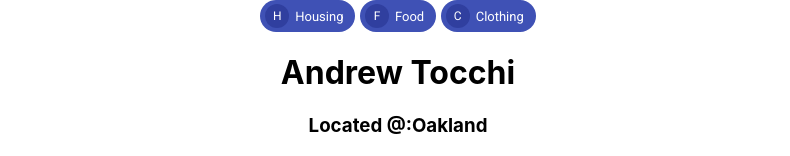
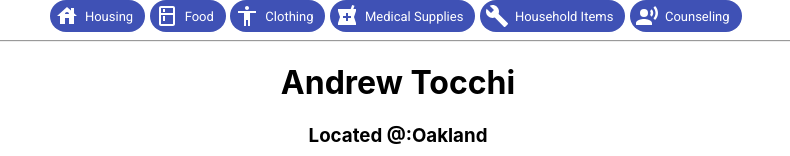
Before and after one commit to Zevubu/refuge-resource, a React (Create React App) app in the folder client/: page / in a window 1280 px wide. Shown: the top 156 px of the page, without its empty margins (242-1032 px from the left). Built offline with nearby package versions, Linux system fonts and the light colour scheme.

Commit message:
--added dummy chips for future catergories along with Icons

```diff
--- a/client/src/App.js
+++ b/client/src/App.js
@@ -6,6 +6,12 @@ import Dummy from './components/dummy'
 
 import Avatar from '@material-ui/core/Avatar';
 import Chip from '@material-ui/core/Chip';
+import HouseIcon from '@material-ui/icons/House';
+import KitchenIcon from '@material-ui/icons/Kitchen';
+import LocalPharmacyIcon from '@material-ui/icons/LocalPharmacy';
+import AccessibilityIcon from '@material-ui/icons/Accessibility';
+import BuildIcon from '@material-ui/icons/Build';
+import RecordVoiceOverIcon from '@material-ui/icons/RecordVoiceOver';
 
 
 function App() {
@@ -22,7 +28,7 @@ function App() {
     roomSize: 2,
     length: '1 month',
     dog: true,
-    cat: true,
+    cat: false,
     med: true,
     food: true,
     clothing: true,
@@ -70,8 +76,8 @@ function App() {
 
 
           <Chip
-          avatar={<Avatar>H</Avatar>}
           label="Housing"
+          icon={<HouseIcon />}
           clickable
           color="primary"
           onClick={handleClick}
@@ -79,8 +85,8 @@ function App() {
           />
           &nbsp;
           <Chip
-          avatar={<Avatar>F</Avatar>}
           label="Food"
+          icon={<KitchenIcon />}
           clickable
           color="primary"
           onClick={handleClick2}
@@ -88,19 +94,47 @@ function App() {
           />
           &nbsp;
           <Chip
-          avatar={<Avatar>C</Avatar>}
+          icon={<AccessibilityIcon />}
           label="Clothing"
           clickable
           color="primary"
           onClick={handleClick3}
           disabled={off}
           />
+          &nbsp;
+        <Chip
+          icon={<LocalPharmacyIcon />}
+          label="Medical Supplies"
+          clickable
+          color="primary"
+          onClick={handleClick3}
+          disabled={off}
+          />
+          &nbsp;
+        <Chip
+          icon={<BuildIcon />}
+          label="Household Items "
+          clickable
+          color="primary"
+          onClick={handleClick3}
+          disabled={off}
+          />
+          &nbsp;
+        <Chip
+          icon={<RecordVoiceOverIcon />}
+          label="Counseling"
+          clickable
+          color="primary"
+          onClick={handleClick3}
+          disabled={off}
+          />
+          &nbsp;
 
 
 
 
 
-
+        <hr />
         {offer.map((item, key) =>
         <Dummy
          key={item.name} title={item.name} text={item.text} img={item.img} location={item.location}
```
